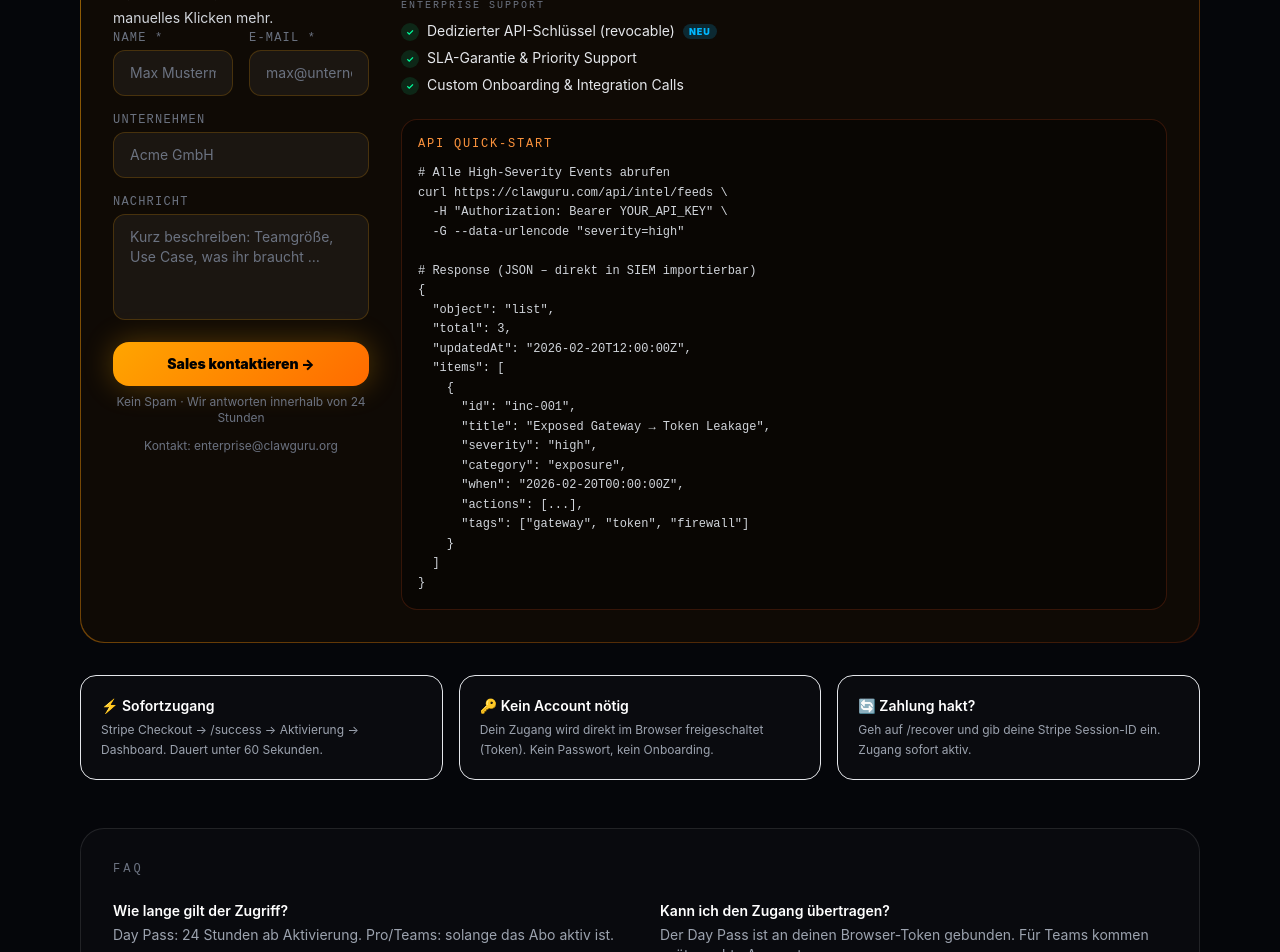
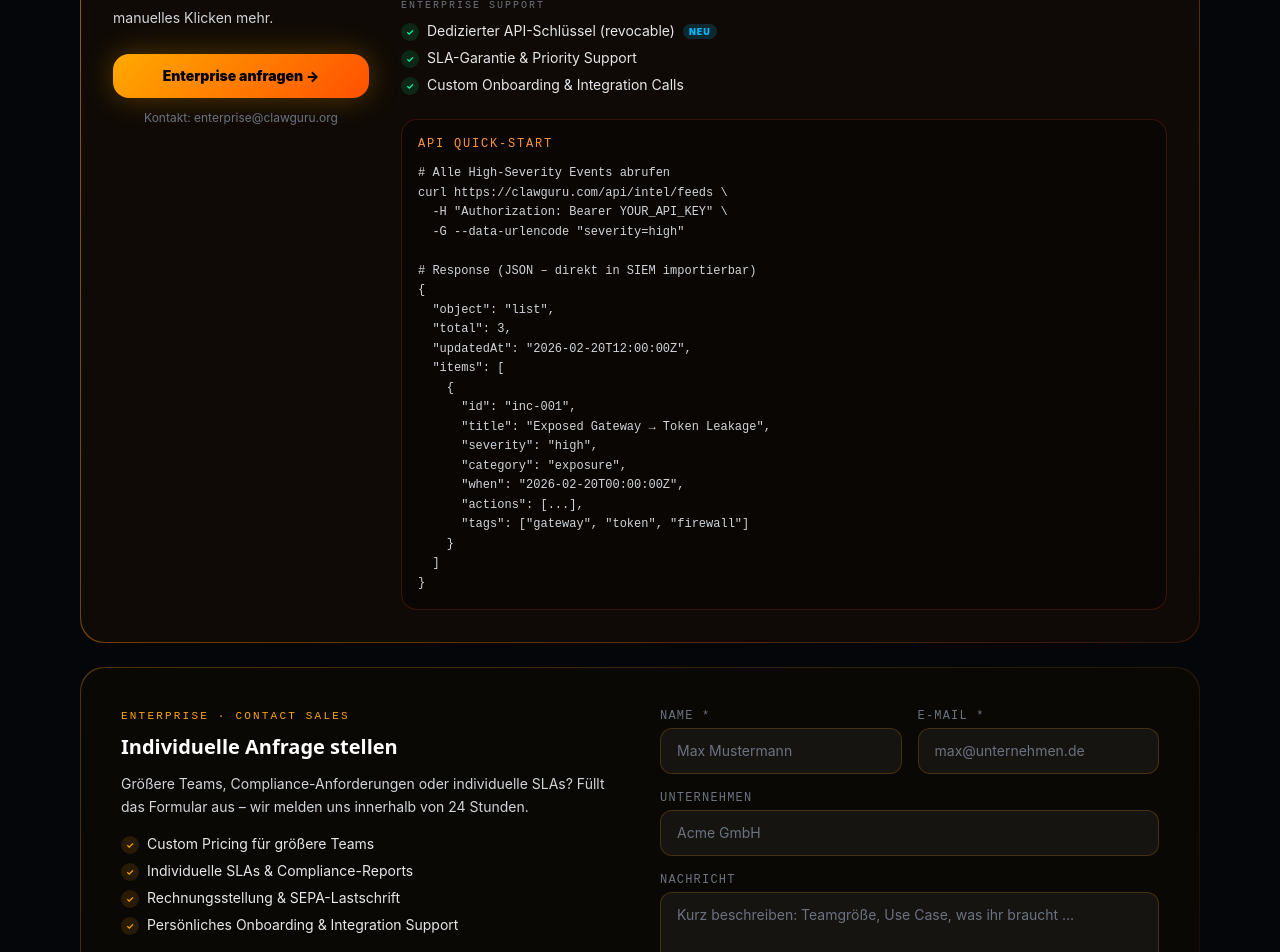
Before and after one commit to Schwerti09/clawguru-seo-monster-gemini, a Next.js app: page /pricing in a window 1280 px wide. Shown: the part 1760-2712 px from the top of the page. Built offline with nearby package versions, Linux system fonts and the light colour scheme; no server answers.

Commit message:
Fix merge conflict: add Contact Sales section after main's Enterprise API section
Co-authored-by: Schwerti09 <215059114+Schwerti09@users.noreply.github.com>

```diff
--- a/app/pricing/page.tsx
+++ b/app/pricing/page.tsx
@@ -349,7 +349,13 @@ export default function PricingPage() {
                     Direkter REST/JSON-Feed für euer SIEM, SOC oder eigenes Monitoring-Backend.
                     API-Key-Auth, maschinenlesbare Events – kein manuelles Klicken mehr.
                   </p>
-                  <EnterpriseContact />
+                  <a
+                    href="mailto:enterprise@clawguru.org?subject=Enterprise%20Intel%20Feed%20API"
+                    className="mt-6 inline-block w-full text-center py-3 px-6 rounded-2xl font-black text-sm text-black transition-all duration-300 hover:opacity-90"
+                    style={{ background: "linear-gradient(135deg, #ffaa00 0%, #ff5000 100%)", boxShadow: "0 0 30px rgba(255,165,0,0.3)" }}
+                  >
+                    Enterprise anfragen →
+                  </a>
                   <div className="mt-3 text-xs text-gray-500 text-center">
                     Kontakt: enterprise@clawguru.org
                   </div>
@@ -389,6 +395,44 @@ curl https://clawguru.com/api/intel/feeds \\
 }`}
                     </pre>
                   </div>
+                </div>
+              </div>
+            </div>
+          </div>
+
+          {/* ── Contact Sales ── */}
+          <div className="mt-6 relative rounded-3xl p-[1px] overflow-hidden"
+            style={{ background: "linear-gradient(135deg, rgba(255,165,0,0.3) 0%, rgba(255,107,0,0.05) 100%)" }}>
+            <div className="rounded-3xl p-7 md:p-10" style={{ background: "#0a0804" }}>
+              <div className="grid md:grid-cols-2 gap-10 items-start">
+                <div>
+                  <div className="text-[11px] font-mono uppercase tracking-[0.2em] mb-2" style={{ color: "#ffa500" }}>
+                    Enterprise · Contact Sales
+                  </div>
+                  <div className="text-xl font-black text-white font-heading mb-3">
+                    Individuelle Anfrage stellen
+                  </div>
+                  <p className="text-gray-300 text-sm leading-relaxed">
+                    Größere Teams, Compliance-Anforderungen oder individuelle SLAs?
+                    Füllt das Formular aus – wir melden uns innerhalb von 24 Stunden.
+                  </p>
+                  <ul className="mt-4 space-y-[7px]">
+                    {[
+                      "Custom Pricing für größere Teams",
+                      "Individuelle SLAs & Compliance-Reports",
+                      "Rechnungsstellung & SEPA-Lastschrift",
+                      "Persönliches Onboarding & Integration Support",
+                    ].map((feat) => (
+                      <li key={feat} className="flex items-start gap-2 text-sm text-gray-200">
+                        <span className="mt-[2px] shrink-0 size-[18px] rounded-full flex items-center justify-center text-[9px] font-bold"
+                          style={{ background: "rgba(255,165,0,0.12)", color: "#ffa500" }} aria-hidden="true">✓</span>
+                        <span className="leading-snug">{feat}</span>
+                      </li>
+                    ))}
+                  </ul>
+                </div>
+                <div>
+                  <EnterpriseContact />
                 </div>
               </div>
             </div>
```
